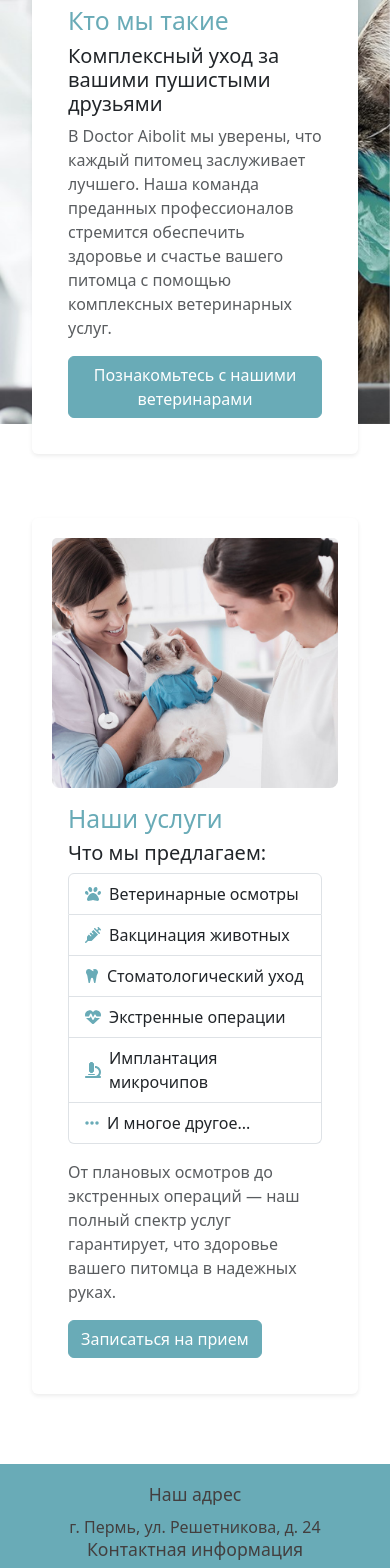
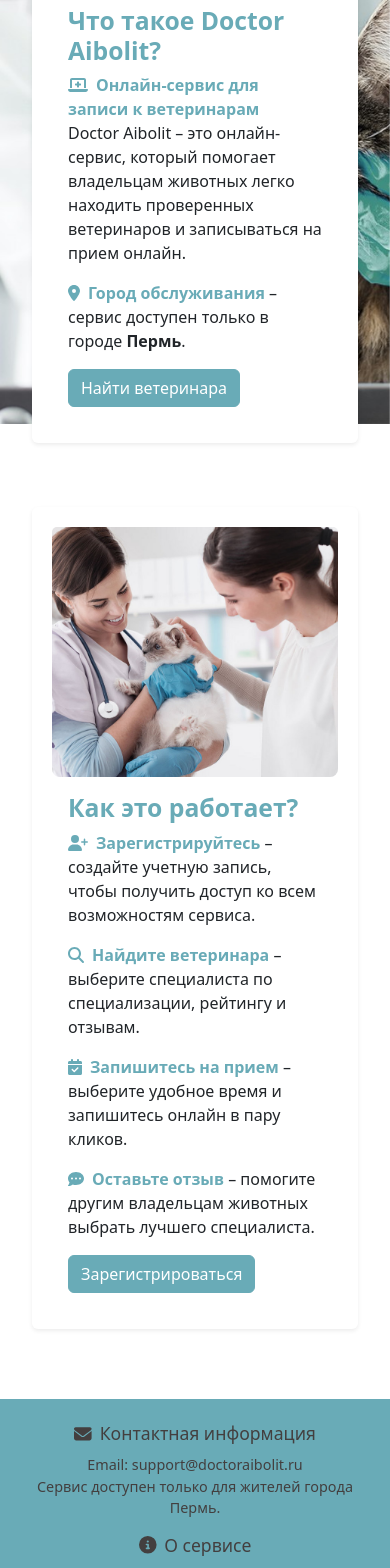
Before and after one commit to Oleg-Toropov/pet-care-appointment-frontend, a React (Vite) app: page / in a window 390 px wide. Shown: the part 420-1988 px from the top of the page. Built offline with nearby package versions, Linux system fonts and the light colour scheme.

Commit message:
Remove calendar border to prevent clipping on certain screens Update footer layout for better display on narrow screens Fix veterinarian search form positioning to avoid overlapping on mobile Update home page content and README

```diff
--- a/src/App.css
+++ b/src/App.css
@@ -437,25 +437,6 @@
   padding: 0.75rem 1rem;
 }
 
-.custom-footer {
-  background-color: #69abb7;
-  color: rgb(67, 63, 63);
-  padding: 20px 0;
-
-  margin-top: 40px;
-}
-
-.custom-footer h5 {
-  font-size: 1.1rem;
-  margin-bottom: 10px;
-  color: rgb(67, 63, 63);
-}
-
-.custom-footer p {
-  margin: 0;
-  color: rgb(67, 63, 63);
-}
-
 .custom-button {
   background-color: #69abb7 !important;
   color: white !important;
@@ -510,3 +491,46 @@
   border-radius: 8px;
   color: #333;
 }
+
+.custom-footer {
+  background-color: #69abb7;
+  color: #333;
+  padding: 20px 0;
+  margin-top: 40px;
+}
+
+.custom-footer a {
+  color: #007bff;
+  text-decoration: none;
+}
+
+.custom-footer a:hover {
+  text-decoration: underline;
+}
+
+.text-highlight {
+  font-weight: bold;
+  color: #007bff;
+}
+
+@media (max-width: 768px) {
+  .custom-footer h5 {
+    font-size: 1.1rem;
+  }
+  .custom-footer p {
+    font-size: 0.9rem;
+    margin: 0;
+    color: rgb(67, 63, 63);
+  }
+}
+
+.custom-footer h5 {
+  font-size: 1.1rem;
+  margin-bottom: 10px;
+  color: rgb(67, 63, 63);
+}
+
+.custom-footer p {
+  margin: 0;
+  color: rgb(67, 63, 63);
+}
--- a/src/components/home/Home.jsx
+++ b/src/components/home/Home.jsx
@@ -1,16 +1,16 @@
 import home1 from "../../assets/images/home1.jpg";
 import home2 from "../../assets/images/home2.jpg";
-import { Card, Button, Row, ListGroup, Col, Container } from "react-bootstrap";
+import { Card, Button, Row, Col, Container } from "react-bootstrap";
 import { Link } from "react-router-dom";
 import { motion } from "framer-motion";
 import { FontAwesomeIcon } from "@fortawesome/react-fontawesome";
 import {
-  faPaw,
-  faSyringe,
-  faTooth,
-  faHeartbeat,
-  faMicroscope,
-  faEllipsisH,
+  faUserPlus,
+  faSearch,
+  faCalendarCheck,
+  faCommentDots,
+  faLaptopMedical,
+  faMapMarkerAlt,
 } from "@fortawesome/free-solid-svg-icons";
 
 const Home = () => {
@@ -31,18 +31,29 @@
               style={{ objectFit: "cover", height: "250px" }}
             />
             <Card.Body>
-              <h2 className="text-highlight">Кто мы такие</h2>
-              <Card.Title>
-                Комплексный уход за вашими пушистыми друзьями
-              </Card.Title>
-              <Card.Text className="text-muted">
-                В Doctor Aibolit мы уверены, что каждый питомец заслуживает
-                лучшего. Наша команда преданных профессионалов стремится
-                обеспечить здоровье и счастье вашего питомца с помощью
-                комплексных ветеринарных услуг.
-              </Card.Text>
+              <h2 className="text-highlight">Что такое Doctor Aibolit?</h2>
+              <FontAwesomeIcon
+                icon={faLaptopMedical}
+                className="me-2 text-highlight"
+              />
+              <strong className="text-highlight">
+                Онлайн-сервис для записи к ветеринарам
+              </strong>{" "}
+              <div className="mb-3">
+                Doctor Aibolit – это онлайн-сервис, который помогает владельцам
+                животных легко находить проверенных ветеринаров и записываться
+                на прием онлайн.
+              </div>
+              <div className="mb-3">
+                <FontAwesomeIcon
+                  icon={faMapMarkerAlt}
+                  className="me-2 text-highlight"
+                />
+                <strong className="text-highlight">Город обслуживания</strong> –
+                сервис доступен только в городе <strong>Пермь</strong>.
+              </div>
               <Button as={Link} to="/doctors" className="custom-button">
-                Познакомьтесь с нашими ветеринарами
+                Найти ветеринара
               </Button>
             </Card.Body>
           </Card>
@@ -57,63 +68,56 @@
             <Card.Img
               variant="top"
               src={home2}
-              alt="Our Services"
+              alt="How it works"
               className="hero-image"
               style={{ objectFit: "cover", height: "250px" }}
             />
             <Card.Body>
-              <h2 className="text-highlight">Наши услуги</h2>
-              <Card.Title>Что мы предлагаем:</Card.Title>
-              <ListGroup className="mb-3">
-                <ListGroup.Item className="d-flex align-items-center">
+              <h2 className="text-highlight">Как это работает?</h2>
+
+              <div className="mb-3">
                 <FontAwesomeIcon
-                    icon={faPaw}
+                  icon={faUserPlus}
                   className="me-2 text-highlight"
                 />
-                  Ветеринарные осмотры
-                </ListGroup.Item>
-                <ListGroup.Item className="d-flex align-items-center">
+                <strong className="text-highlight">Зарегистрируйтесь</strong> –
+                создайте учетную запись, чтобы получить доступ ко всем
+                возможностям сервиса.
+              </div>
+
+              <div className="mb-3">
                 <FontAwesomeIcon
-                    icon={faSyringe}
+                  icon={faSearch}
                   className="me-2 text-highlight"
                 />
-                  Вакцинация животных
-                </ListGroup.Item>
-                <ListGroup.Item className="d-flex align-items-center">
+                <strong className="text-highlight">Найдите ветеринара</strong> –
+                выберите специалиста по специализации, рейтингу и отзывам.
+              </div>
+
+              <div className="mb-3">
                 <FontAwesomeIcon
-                    icon={faTooth}
+                  icon={faCalendarCheck}
                   className="me-2 text-highlight"
                 />
-                  Стоматологический уход
-                </ListGroup.Item>
-                <ListGroup.Item className="d-flex align-items-center">
+                <strong className="text-highlight">Запишитесь на прием</strong>{" "}
+                – выберите удобное время и запишитесь онлайн в пару кликов.
+              </div>
+
+              <div className="mb-3">
                 <FontAwesomeIcon
-                    icon={faHeartbeat}
+                  icon={faCommentDots}
                   className="me-2 text-highlight"
                 />
-                  Экстренные операции
-                </ListGroup.Item>
-                <ListGroup.Item className="d-flex align-items-center">
-                  <FontAwesomeIcon
-                    icon={faMicroscope}
-                    className="me-2 text-highlight"
-                  />
-                  Имплантация микрочипов
-                </ListGroup.Item>
-                <ListGroup.Item className="d-flex align-items-center">
-                  <FontAwesomeIcon
-                    icon={faEllipsisH}
-                    className="me-2 text-highlight"
-                  />
-                  И многое другое...
-                </ListGroup.Item>
-              </ListGroup>
-              <Card.Text className="text-muted">
-                От плановых осмотров до экстренных операций — наш полный спектр
-                услуг гарантирует, что здоровье вашего питомца в надежных руках.
-              </Card.Text>
-              <Button as={Link} to="/doctors" className="custom-button">
-                Записаться на прием
+                <strong className="text-highlight">Оставьте отзыв</strong> –
+                помогите другим владельцам животных выбрать лучшего специалиста.
+              </div>
+
+              <Button
+                as={Link}
+                to="/register-user"
+                className="custom-button me-2"
+              >
+                Зарегистрироваться
               </Button>
             </Card.Body>
           </Card>
--- a/src/components/layout/Footer.jsx
+++ b/src/components/layout/Footer.jsx
@@ -1,6 +1,8 @@
 import { Container, Row, Col } from "react-bootstrap";
 import { useLocation } from "react-router-dom";
 import { useEffect, useState } from "react";
+import { FontAwesomeIcon } from "@fortawesome/react-fontawesome";
+import { faEnvelope, faInfoCircle } from "@fortawesome/free-solid-svg-icons";
 
 const Footer = () => {
   const location = useLocation();
@@ -11,29 +13,44 @@
   }, [location.pathname]);
 
   if (!showFooter) return null;
+
   return (
-    <footer className="custom-footer">
+    <footer className="custom-footer py-4">
       <Container>
-        <Row>
-          <Col md={4} className="text-center text-md-start">
-            <h5>Наш адрес</h5>
-            <p>г. Пермь, ул. Решетникова, д. 24</p>
+        <Row className="gy-3">
+          <Col xs={12} md={6} className="text-center text-md-start">
+            <h5>
+              <FontAwesomeIcon icon={faEnvelope} className="me-2" />
+              Контактная информация
+            </h5>
+            <p>
+              Email: <a>support@doctoraibolit.ru</a>
+            </p>
+            <p>Сервис доступен только для жителей города Пермь.</p>
           </Col>
-          <Col md={4} className="text-center">
-            <h5>Контактная информация</h5>
-            <p>Телефон: +7 (342) 241-45-67</p>
-            <p>Email: info@doctoraibolit.ru</p>
-          </Col>
-          <Col md={4} className="text-center text-md-end">
-            <h5>Часы работы</h5>
-            <p>Пн-Вс: 9:00 - 21:00</p>
+
+          <Col xs={12} md={6} className="text-center text-md-end">
+            <h5>
+              <FontAwesomeIcon icon={faInfoCircle} className="me-2" />О сервисе
+            </h5>
+            <p>Платформа для поиска ветеринаров и онлайн-записи на прием.</p>
+            <p>
+              Доступен 24/7, график работы ветеринаров зависит от их расписания.
+            </p>
           </Col>
         </Row>
-        <Row className="mt-3">
+
+        <Row>
+          <Col>
+            <hr className="my-3" />
+          </Col>
+        </Row>
+
+        <Row className="mt-2">
           <Col className="text-center">
             <p className="text-muted">
-              &copy; {new Date().getFullYear()} Doctor Aibolit. Все права
-              защищены.
+              &copy; {new Date().getFullYear()} Doctor Aibolit. Онлайн-сервис
+              для записи к ветеринарам.
             </p>
           </Col>
         </Row>
--- a/src/components/veterinarian/VeterinarianListing.jsx
+++ b/src/components/veterinarian/VeterinarianListing.jsx
@@ -55,14 +55,20 @@
     <Container>
       {veterinarians && veterinarians.length > 0 ? (
         <React.Fragment>
+          <Row className="mb-3">
+            <Col xs={12} className="d-block d-md-none mb-3">
+              <VeterinarianSearch onSearchResult={handleSearchResult} />
+            </Col>
+          </Row>
+
           <Row>
-            <Col md={4} className="sticky-search">
+            <Col md={4} className="d-none d-md-block sticky-search">
               <VeterinarianSearch onSearchResult={handleSearchResult} />
             </Col>
 
             <Col md={8}>
               <h2 className="title-background text-center mb-4 mt-4">
-                Ветеринары клиники
+                Ветеринары, готовые принять вас
               </h2>
               {veterinarians.map((vet, index) => (
                 <VeterinarianCard
--- a/src/index.css
+++ b/src/index.css
@@ -213,13 +213,6 @@
   justify-content: center;
   margin: auto;
 }
-.custom-calendar {
-  background-color: #ffffff;
-  border: 1px solid #ddd;
-  border-radius: 8px;
-  padding: 20px;
-  box-shadow: 0 4px 6px rgba(0, 0, 0, 0.1);
-}
 
 .custom-calendar .rdp-caption {
   display: flex;
```
Also changed, not shown: src/components/user/UserProfile.jsx (+7 -7 lines), 1 other file (tests, documents, lock files or other folders). Lines whose indentation alone changed are shown as unchanged.
